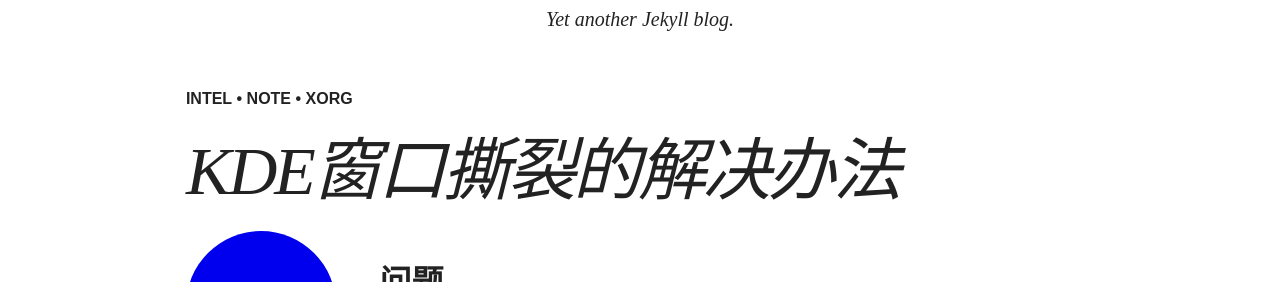
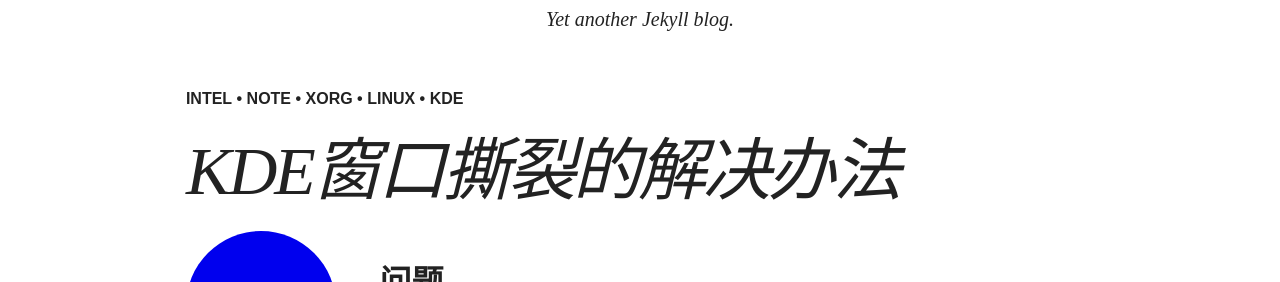
Before and after one commit to cubarco/cubarco.github.io-archived, a Jekyll site: the page built from _posts/blog/2014-03-22-kde窗口撕裂的解决办法.md, in a window 1280 px wide. Shown: the part 365-647 px from the top of the page. Built offline with Jekyll 4.4.1, drawn with Linux system fonts in a browser that asks for light colours; nearby versions of some CDN libraries; comment, search, counter and statistics services are not loaded.

Commit message:
update tags

```diff
--- a/_posts/blog/2014-03-22-kde窗口撕裂的解决办法.md
+++ b/_posts/blog/2014-03-22-kde窗口撕裂的解决办法.md
@@ -6,6 +6,8 @@
   - intel
   - Note
   - Xorg
+  - Linux
+  - kde
 share: true
 ---
 ##问题
```
Also changed, not shown: _posts/blog/2014-12-31-paf-develop-notes.md (+1 -1 lines), _posts/blog/2015-01-02-btrfs-sucks.md (+1 -0 lines).
